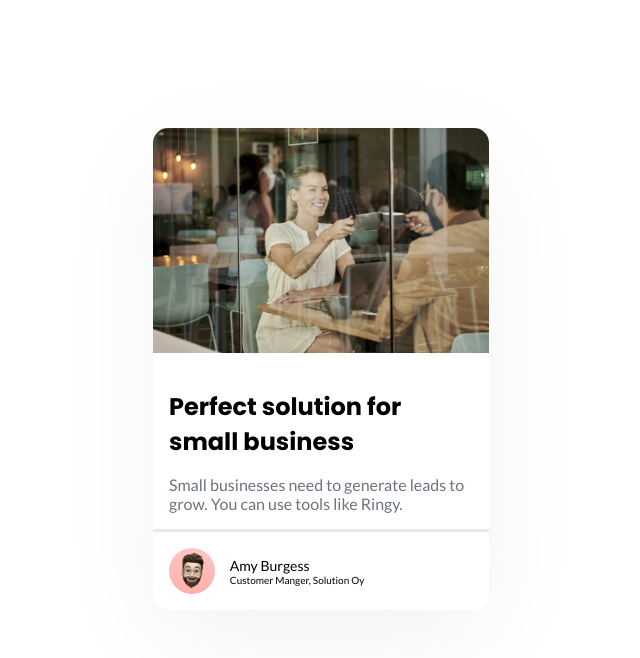
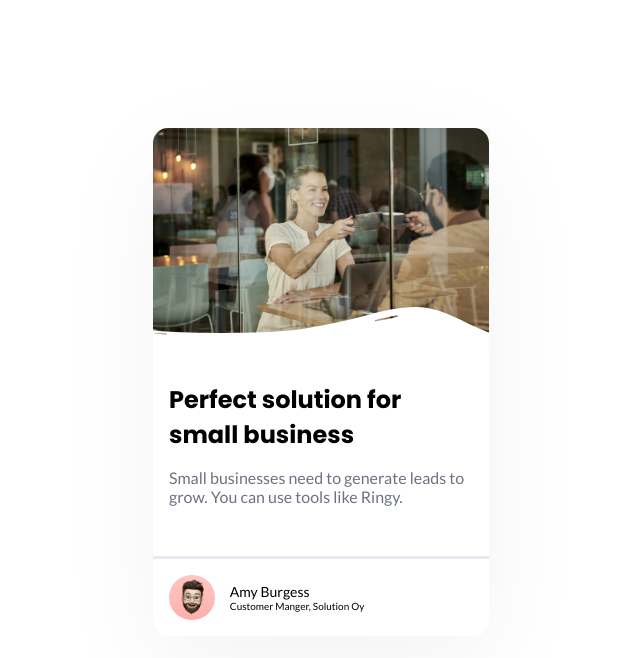
Before and after one commit to ManuValent/Business-Blog-Card, a plain HTML site: page index.html in a window 1280 px wide. Shown: the whole page, without its empty margins (319-959 px from the left). Drawn offline with Linux system fonts and the light colour scheme.

Commit message:
ajout nouvelle image blanche

```diff
--- a/index.html
+++ b/index.html
@@ -20,13 +20,14 @@
             <div>
                 <img src="images/hero-image-business-card.png" class="index_image" alt="hero-image-business-card">
             </div>
+            <img src="images/white-overlay.svg" class="white-overlay" alt="white-overlay">
             <div id="descriptionCard">
                 <h1 id="titleBlog">Perfect solution for small business</h1>
                 <p id="containerBlog">Small businesses need to generate leads to grow. You can use tools like Ringy.</p>
             </div>
         </div>
         <div id="authorCard">
-            <img src="images/avatar-image-business-card.png" class="index_image" alt="avatar-image-business-card">
+            <img src="images/avatar-image-business-card.png" class="author_image" alt="avatar-image-business-card">
             <div>
                 <p id="authorName">Amy Burgess</p>
                 <p id="authorJob">Customer Manger, Solution Oy</p>
--- a/styles.css
+++ b/styles.css
@@ -17,10 +17,16 @@ main {
     border-top-right-radius: 15px;
 }
 
-img {
+.index_image {
     max-width: 100%;
     border-top-left-radius: 15px;
     border-top-right-radius: 15px;
+}
+
+.white-overlay {
+    position: relative;
+    bottom : 50px;
+    max-width: 100%;
 }
 
 #titleBlog {
@@ -36,7 +42,10 @@ img {
 }
 
 #descriptionCard {
-    padding: 16px;
+    position: relative;
+    bottom : 50px;
+    padding-left: 16px;
+    padding-right: 16px;
 }
 
 #authorCard {
```
